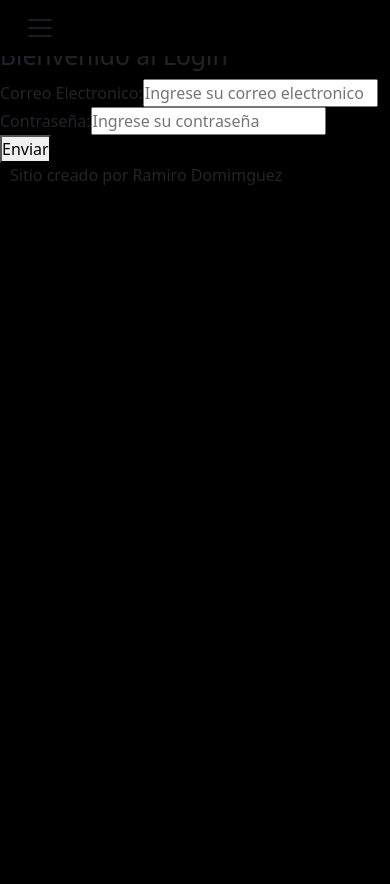
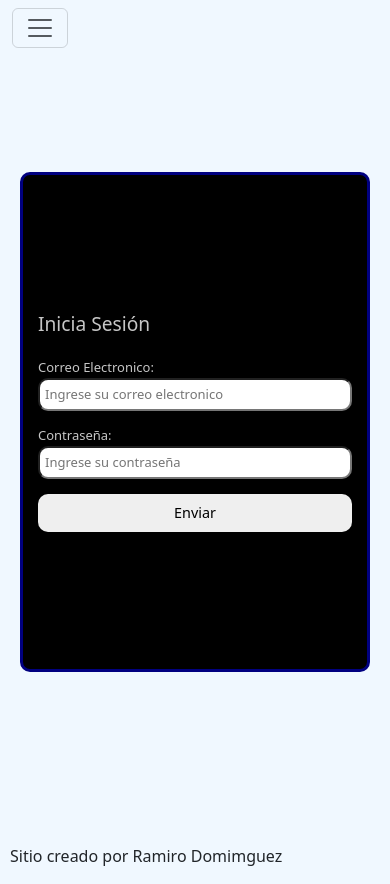
Before and after one commit to Ramiro99-99/proyecto-final, a React (Vite) app: page /Login in a window 390 px wide. Before the commit the page ends 844 px from the top, so only its background shows below. Built offline with nearby package versions, Linux system fonts and the light colour scheme.

Commit message:
add:estilos de login y media query

```diff
--- a/src/components/Header.jsx
+++ b/src/components/Header.jsx
@@ -5,7 +5,13 @@ import "../style/header.css"
 
 {/*alt para escribir en varias lineas a la vez */}
 const Header = () => {
-  const [user, setUser] = useState(true)
+  const [user, setUser] = useState(false)
+
+  const handleName = () => {
+    setUser = ramita
+
+  }
+
 
   return (
 
@@ -42,7 +48,8 @@ const Header = () => {
           <button className="navbar-toggler" type="button" data-bs-toggle="collapse" data-bs-target="#navbarTogglerDemo01" aria-controls="navbarTogglerDemo01" aria-expanded="false" aria-label="Toggle navigation">
               <span className="navbar-toggler-icon"></span>
             </button>
-            <div className="collapse navbar-collapse" id="navbarTogglerDemo01">
+                <div className="collapse navbar-collapse" id="navbarTogglerDemo01">
+                  <Link to="/" className="nav-link-active">Inicio</Link>
               <Link to="Login" className="nav-link-active">Login</Link>
               <ul className="navbar-nav me-auto mb-2 mb-lg-0">
               <li className="nav-item">
--- /dev/null
+++ b/src/style/login.css
@@ -0,0 +1,85 @@
+body{
+  background-color: aliceblue;
+}
+
+.nav{
+  background-color: aliceblue;
+}
+
+
+.container-card{
+    display: flex;
+    justify-content: center;
+    align-items: center;
+    flex-wrap:wrap ;
+    min-height: 100vh;
+    padding: 20px;
+
+  }
+
+.card{
+  z-index: 3;
+  width: 100%;
+  max-width: 350px;
+  min-height: 350px;
+  border: 3px solid navy;
+  background-color:black;
+  padding:20px;
+  border-radius: 10px;
+  display: flex;
+  flex-direction: column;
+  justify-content: center;
+  align-items: center;
+  gap: 20px;
+  box-sizing: border-box;
+  align-items: stretch;
+  margin: auto;
+}
+
+.card h1{
+  color: rgba(245, 245, 245, 0.808) ;
+}
+
+.card label{
+
+  width: 100%;
+  color: rgba(245, 245, 245, 0.808);
+  box-sizing: border-box;
+}
+
+.card input{
+  border-radius: 10px;
+  padding:5px ;
+  width: 100%;
+  box-sizing: border-box;
+}
+
+.card button{
+  width: 100%;
+  padding: 5px;
+  border-radius: 10px;
+  border: none;
+
+  font-size: 1rem;
+  cursor: pointer;
+}
+.card button:hover{
+  background: rgba(45, 45, 239, 0.679);
+
+}
+
+@media (max-width: 600px) {
+  .card {
+    padding: 15px;
+    gap: 15px;
+  }
+
+  .card h1 {
+    font-size: 1.2rem;
+  }
+
+  .card button {
+    font-size: 0.9rem;
+    padding: 8px;
+  }
+}
--- a/src/views/Login.jsx
+++ b/src/views/Login.jsx
@@ -1,5 +1,8 @@
 import { Layout } from "../components/Layout"
 import { useState } from "react"
+import "../style/login.css"
+
+
 
 const Login = () => {
 
@@ -48,11 +51,12 @@ const handleSubmit = (e) => {
 
   return (
     <Layout>
-      <h1>Inicia Sesión </h1>
 
-      <section>
-        <h2>Bienvenido al Login </h2>
+
+      <section className="container-card">
         <form onSubmit={handleSubmit}>
+        <div  className="card">
+          <h1>Inicia Sesión </h1>
           <div>
             <label>Correo Electronico:</label>
             <input type="text" placeholder="Ingrese su correo electronico" onChange={handleEmail} value={email}/>
@@ -74,11 +78,11 @@ const handleSubmit = (e) => {
           {
             succes && <p style={{color:"yellowgreen"}}>{ succes}</p>
           }
+        </div>
         </form>
 
+      </section>
 
-
-      </section>
     </Layout>
   )
 }
```
Also changed, not shown: src/style/products.css (+0 -9 lines).
